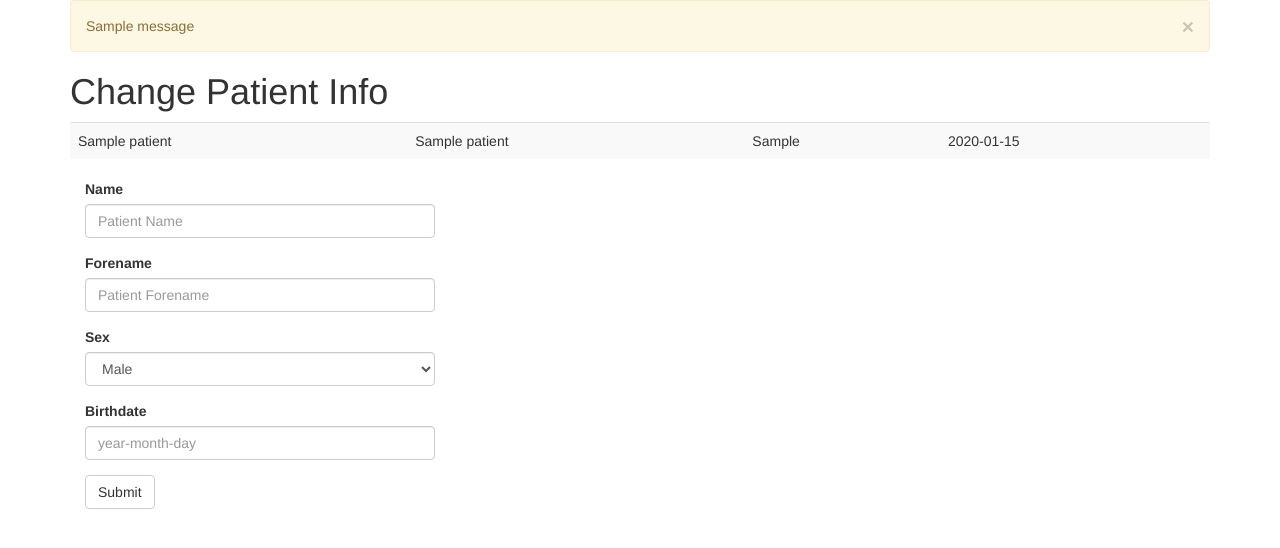
After one commit to Cornslakes/Database-Project-WWI21DSB, a Flask app: template templates/change_patient.html in a window 1280 px wide. The commit adds this page. Shown: the top 548 px of the page. Run offline with Flask 3, Linux system fonts and the light colour scheme; tables that the repository leaves empty hold one stand-in row (values such as "Sample post"); the template is opened without the code that fills it: values that come from a table or form of the project are taken from there, most other values are stand-ins (such as "Sample title", 1, 10 or a date in 2020); one stand-in notice (Sample message) is shown; some libraries are stand-ins or nearby versions.

Commit message:
added change functionality to patients list

```diff
--- a/app.py
+++ b/app.py
@@ -60,8 +60,8 @@ class PatientForm(FlaskForm):
     )
     # Define the choices for the dropdown menu
     choices = [
-        ("m", "Male"),
-        ("f", "Female"),
+        ("M", "Male"),
+        ("F", "Female"),
     ]
     sex = SelectField("Sex", choices=choices, validators=[DataRequired()])
     birthdate = StringField(
@@ -104,6 +104,51 @@ def delete_patient(id):
         db.session.commit()
         flash(msg_text)
     return redirect("/patient")
+
+
+# -------Change Patient Info-------
+class ChangePatientForm(FlaskForm):
+    name = StringField(
+        "Name",
+        validators=[DataRequired()],
+        render_kw={"placeholder": "Patient Name"},
+    )
+    forename = StringField(
+        "Forename",
+        validators=[DataRequired()],
+        render_kw={"placeholder": "Patient Forename"},
+    )
+    # Define the choices for the dropdown menu
+    choices = [
+        ("M", "Male"),
+        ("F", "Female"),
+    ]
+    sex = SelectField("Sex", choices=choices, validators=[DataRequired()])
+    birthdate = StringField(
+        "Birthdate",
+        validators=[DataRequired()],
+        render_kw={"placeholder": "year-month-day"},
+    )
+
+    submit = SubmitField("Submit")
+
+
+# Routing to the form that adds patients
+@app.route("/change_patient/<id>", methods=["GET", "POST"])
+def change_patient(id):
+    form = ChangePatientForm()
+    patient = Patient.query.filter_by(Patient_ID=id).first()
+
+    if form.validate_on_submit():
+        patient.Patient_Name = form.name.data
+        patient.Patient_Forename = form.forename.data
+        patient.Patient_Sex = form.sex.data
+        patient.Patient_Birthdate = form.birthdate.data
+        db.session.commit()
+        session["known"] = False
+        session["name"] = form.name.data
+        return redirect("/patient")
+    return render_template("change_patient.html", form=form, patient=patient)
 
 
 # ---------------------------------------------------------
@@ -231,9 +276,11 @@ def stock_minus_one(id):
         flash("Error: Minimum stock is 0")
     return redirect("/medicine")
 
+
 # ---------------------------------------------------------
 # ------------------Functionality Employee-----------------
 # ---------------------------------------------------------
+
 
 @app.route("/staff")
 def employee_staff():
--- /dev/null
+++ b/templates/change_patient.html
@@ -0,0 +1,24 @@
+{% extends "bootstrap/base.html" %} {% import "bootstrap/wtf.html" as wtf %} {%
+block title %}Company{% endblock %} {% block head %} {{ super() }} {% endblock
+%} {% block content %}
+<div class="container">
+  {% for message in get_flashed_messages() %}
+  <div class="alert alert-warning">
+    <button type="button" class="close" data-dismiss="alert">&times;</button>
+    {{ message }}
+  </div>
+  {% endfor %} {% block page_content %}
+
+  <h1>Change Patient Info</h1>
+  <table class="table table-dark table-striped">
+    <tr>
+      <td class="med_name">{{patient.Patient_Name}}</td>
+      <td class="med_name">{{patient.Patient_Forename}}</td>
+      <td class="med_name">{{patient.Patient_Sex}}</td>
+      <td class="med_name">{{patient.Patient_Birthdate}}</td>
+    </tr>
+  </table>
+  <div class="col-md-4">{{ wtf.quick_form(form) }}</div>
+  {% endblock %}
+</div>
+{% endblock %} {% block scripts %} {{ super() }} {% endblock %}
```
Also changed, not shown: templates/patient.html (+8 -0 lines).
